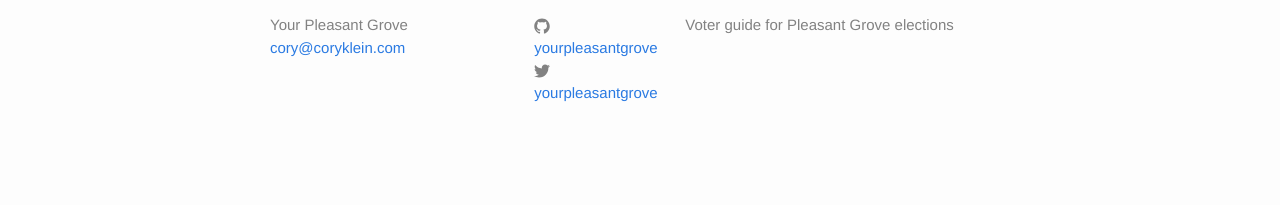
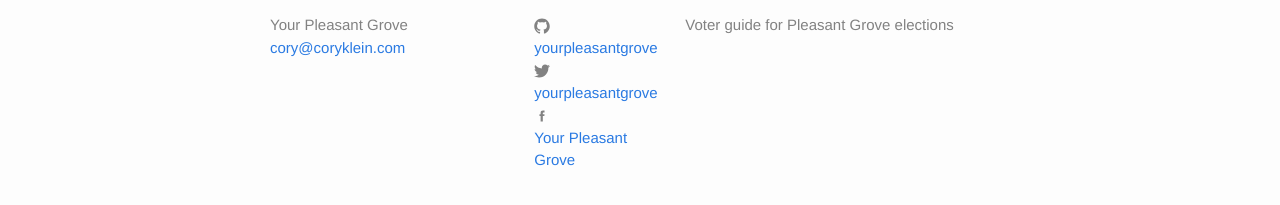
Before and after one commit to yourpleasantgrove/yourpleasantgrove.github.io, a Jekyll site: the page built from _posts/2017-07-18-candidates-plan-for-fixing-roads.markdown, in a window 1280 px wide and 900 px high, scrolled down 9277 px. Shown: the part 668-873 px from the top of the window. Built offline with Jekyll 4.4.1, drawn with Linux system fonts in a browser that asks for light colours; before the commit the page ends 10109 px from its top, so only the background shows below that.

Commit message:
Add Facebook page footer link

```diff
--- a/_config.yml
+++ b/_config.yml
@@ -7,6 +7,7 @@ baseurl: "" # the subpath of your site, e.g. /blog/
 url: "http://yourpleasantgrove.com" # the base hostname & protocol for your site
 twitter_username: yourpleasantgrove
 github_username:  yourpleasantgrove
+facebook_username:  Your-Pleasant-Grove-252821628566931
 
 # Build settings
 markdown: kramdown
--- a/_includes/footer.html
+++ b/_includes/footer.html
@@ -40,6 +40,20 @@
             </a>
             </li>
             {% endif %}
+
+            {% if site.facebook_username %}
+            <li>
+            <a href="https://facebook.com/{{ site.facebook_username }}">
+                <span class="icon  icon--facebook">
+                    <svg viewBox="0 0 512 512">
+                        <path fill="#828282" d="M211.9 197.4h-36.7v59.9h36.7V433.1h70.5V256.5h49.2l5.2-59.1h-54.4c0 0 0-22.1 0-33.7 0-13.9 2.8-19.5 16.3-19.5 10.9 0 38.2 0 38.2 0V82.9c0 0-40.2 0-48.8 0 -52.5 0-76.1 23.1-76.1 67.3C211.9 188.8 211.9 197.4 211.9 197.4z"/>
+                    </svg>
+                </span>
+
+                <br/><span class="username">Your Pleasant Grove</span>
+            </a>
+            </li>
+            {% endif %}
         </ul>
     </div>
 
```
